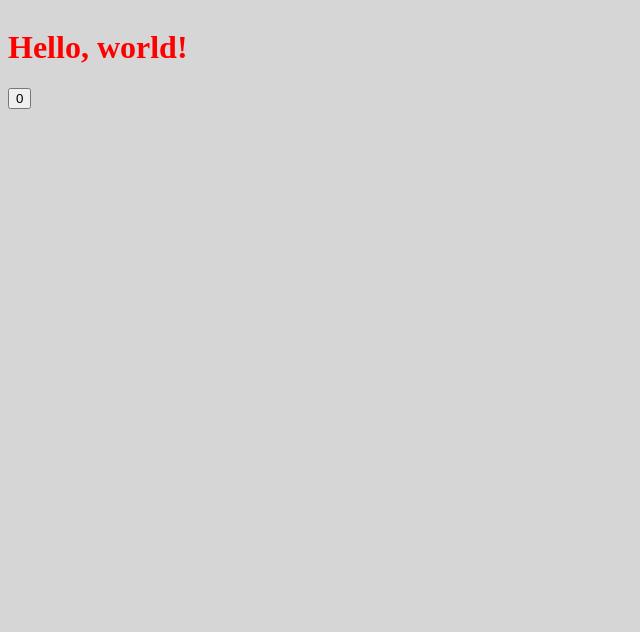
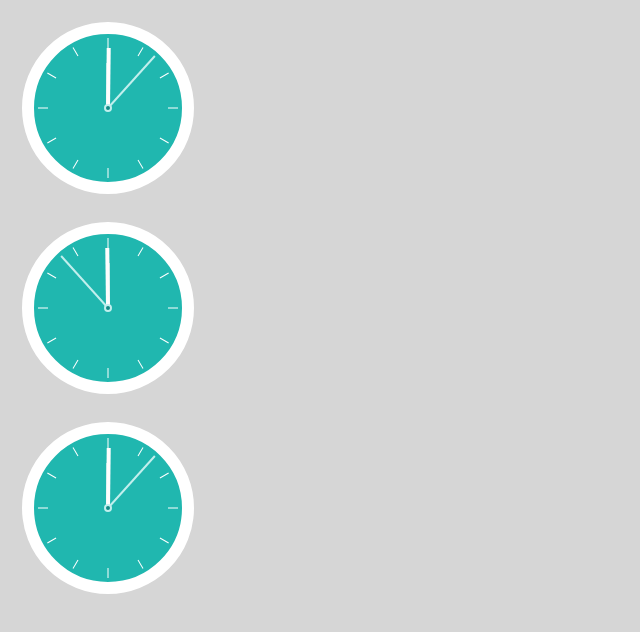
Before and after one commit to JoelLei121/a-simple-clock, a Next.js app: page / in a window 1280 px wide. Shown: the top 632 px of the page, without its empty margins (0-640 px from the left). Built offline with nearby package versions, Linux system fonts and the light colour scheme.

Commit message:
svg clock

```diff
--- /dev/null
+++ b/components/utils/AutoClock.js
@@ -0,0 +1,34 @@
+import { useEffect, useState } from "react";
+import BasicClock from "./BasicClock";
+import ReverseClock from "./ReverseClock";
+
+var intervalId;
+export default function AutoClock({ reverse=false, initTime={ hour: 0, minute: 0, second: 0} }) {
+    const [second, setSecond] = useState(0);
+    const [minute, setMinute] = useState(0);
+    const [hour, setHour] = useState(0);
+    let time = { hour: hour, minute: minute, second: second };
+
+    function incPerSec() {
+        setSecond(s => (s + 1 + 86400) % 86400);
+    }
+
+    useEffect(() => {
+        intervalId = setInterval(incPerSec, 1000);
+    }, []);
+
+    useEffect(() => {
+        setMinute((second / 60));
+    }, [second]);
+
+    useEffect(() => {
+        setHour((second / 3600));
+    }, [second]);
+
+
+    return (
+        <>
+            { reverse ? <ReverseClock time={time} initTime={initTime}/> : <BasicClock time={time} initTime={initTime}/>}
+        </>
+    )
+}
--- /dev/null
+++ b/components/utils/BasicClock.js
@@ -0,0 +1,41 @@
+import { useEffect, useState } from "react";
+
+var intervalId;
+export default function BasicClock({ time, initTime={ hour: 0, minute: 0, second: 0} }) {
+
+    const hour = time.hour;
+    const minute = time.minute;
+    const second = time.second;
+
+    return (
+        <svg width="200" height="200">
+
+            {/* <filter id="innerShadow" x="-20%" y="-20%" width="140%" height="140%">
+                <feGaussianBlur in="SourceGraphic" stdDeviation="3" result="blur"/>
+                <feOffset in="blur" dx="2.5" dy="2.5"/>
+            </filter> */}
+
+            <g>
+                {/* <circle id="shadow" style={{fill:"rgba(0,0,0,0.1)"}} cx="97" cy="100" r="87" filter="url(#innerShadow)"></circle> */}
+                <circle id="circle" style={{stroke: "#FFF", strokeWidth: "12px", fill:"#20B7AF"}} cx="100" cy="100" r="80"></circle>
+            </g>
+            <g>
+                <line x1="100" y1="100" x2="100" y2="55" transform={`rotate(${initTime.hour + hour*15} 100 100)`} style={{strokeWidth: "3px", stroke: "#fffbf9"}} id="hourhand">
+                </line>
+                <line x1="100" y1="100" x2="100" y2="40" transform={`rotate(${initTime.minute + minute*6} 100 100)`} style={{strokeWidth: "4px", stroke: "#fdfdfd"}} id="minutehand">
+                </line>
+                <line x1="100" y1="100" x2="100" y2="30" transform={`rotate(${initTime.second + second*6} 100 100)`} style={{strokeWidth: "2px", stroke: "#C1EFED"}} id="secondhand">
+                </line>
+            </g>
+            <circle id="center" style={{fill:"#128A86", stroke: "#C1EFED", strokeWidth: "2px"}} cx="100" cy="100" r="3"></circle>
+
+            <g>
+                { [...Array(12).keys()].map(i => decoration(i)) }
+            </g>
+        </svg>
+    )
+}
+
+const decoration = (i) => {
+    return <line x1='100' y1='30' x2='100' y2='40' style={{stroke: "#ffffff"}} transform={`rotate(${i * 30} 100 100)`}></line>
+}
--- /dev/null
+++ b/components/utils/ReverseClock.js
@@ -0,0 +1,9 @@
+import BasicClock from "./BasicClock";
+
+export default function ReverseClock({ time, initTime}) {
+
+    time.second = time.second * -1;
+    time.minute = time.minute * -1;
+    time.hour = time.hour * -1;
+    return <BasicClock time={time} initTime={initTime} />
+}
--- a/pages/index.js
+++ b/pages/index.js
@@ -1,6 +1,8 @@
 import { useContext } from "react";
 import SampleComponent from "../components/sample";
 import { SampleContext } from "../contexts/SampleContext";
+import BasicClock from "../components/utils/BasicClock";
+import AutoClock from "../components/utils/AutoClock";
 
 export default function HomePage() {
     const context = useContext(SampleContext);
@@ -8,7 +10,10 @@ export default function HomePage() {
     return (
         <>
             <div style={{width: "100%", height: "100%"}}>
-                <SampleComponent message={sampleData.message}/>
+                {/* <SampleComponent message={sampleData.message}/> */}
+                <AutoClock />
+                <AutoClock reverse={true}/>
+                <AutoClock />
             </div>
         </>
     )
--- a/styles/global.css
+++ b/styles/global.css
@@ -6,3 +6,11 @@ body {
     bottom: 0;
     background-color: rgba(50, 50, 50, 0.2);
 }
+
+svg {
+    display: block;
+    position: relative;
+    /* top: 50%;
+    left: 50%;
+    transform: translate(-50%, -50%); */
+  }
```
